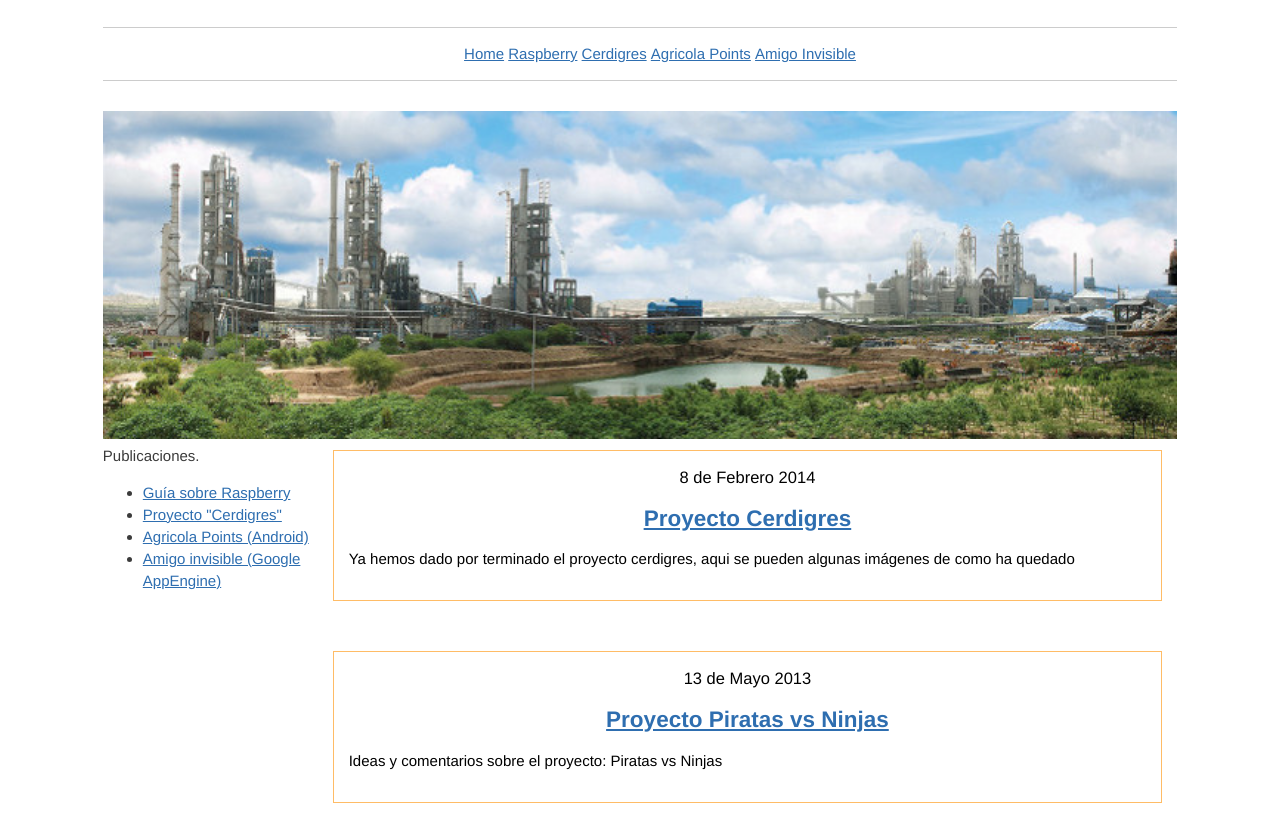
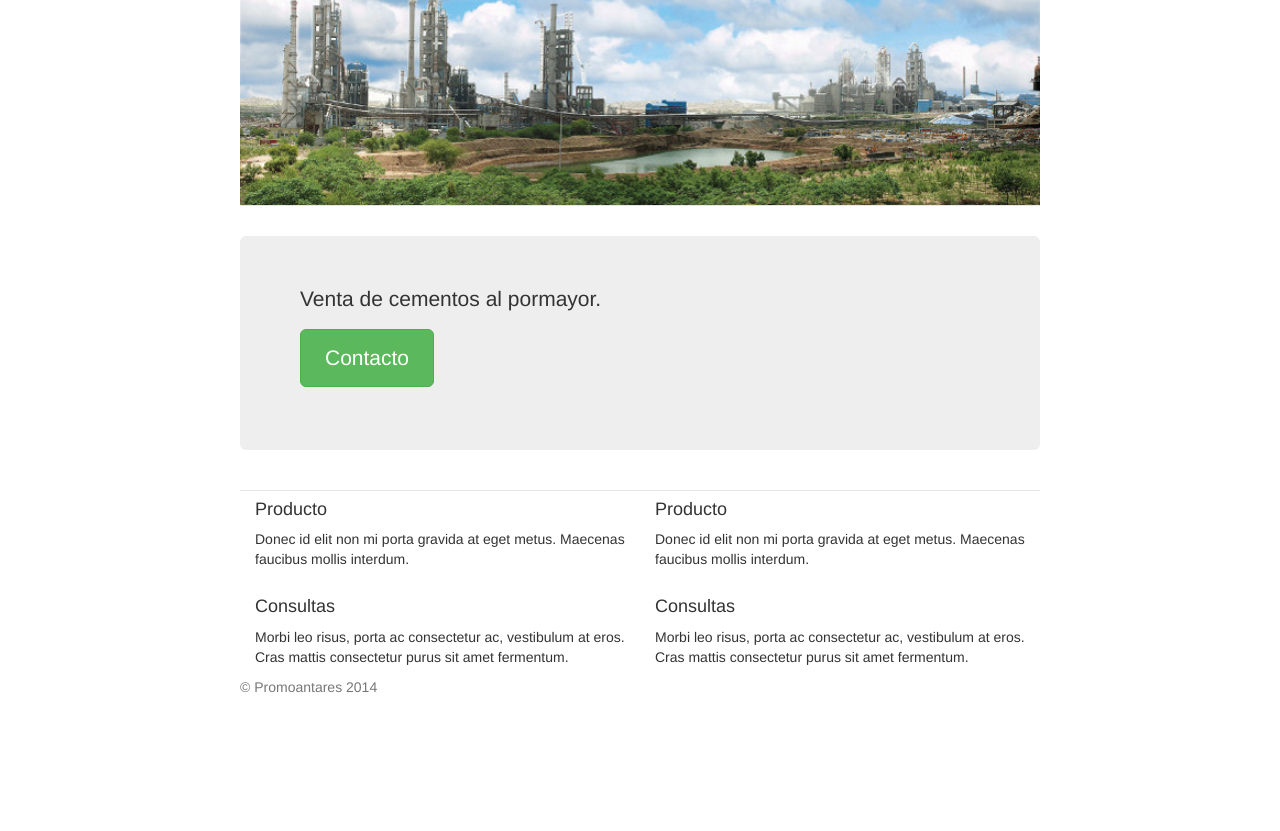
Before and after one commit to pijamarda/promoantares.com, a plain HTML site: page index.html in a window 1280 px wide. Shown: the part 262-1093 px from the top of the page. After the commit the page ends 1029 px from the top, so only its background shows below. Drawn offline with nearby package versions, Linux system fonts and the light colour scheme.

Commit message:
index modificado 2

```diff
--- a/css/zeneke.css
+++ /dev/null
@@ -1,145 +0,0 @@
-/* CSS de zeneke */
-
-body {
-    text-align:left;
-    background: #ffffff;
-	color: #3B3B3B;
-	font: 15px/22px 'Helvetica Neue', sans-serif;
-}
-
-h1 {color:black;text-align:center;}
-h2 {color:black;text-align:left;}
-h3 {color:black;text-align:center;}
-p {color:black;text-align:left;}
-
-/**
- * Links
- */
-
-a {
-  color: #2e6eb0;
-  text-decoration: underline;
-}
-
-a:active {
- 	color: #000;
-}
-
-a:hover,
-a:active {
-	outline: none;
-}
-
-a:focus,
-a:hover {
-	color: #f43059;
-}
-
-a:focus {
-	outline: dotted thin;
-}
-
-a:link {
-  -webkit-tap-highlight-color: #fe7793;
-}
-
-#wrapper {
-    width:85%;
-    margin-left:auto; /* "auto" to help center the wrapper along with margin-right */
-    margin-right:auto; /* "auto" to help center the wrapper along with margin-left */
-}
-
-#header {
-    width:100%; /* Takes 100% width of wrapper's width */
-    color: #ffffff;
-	font-size: 35px;
-	font-weight: normal;
-	line-height: 1;
-    margin: 0;
-	padding: 0;
-	word-wrap: break-word;
-
-}
-
-#navigation_left {
-    width:20%;
-    float:left; /* Positions navigation to left and allows for other elements to positioned next to it rather than below it*/
-}
-
-#navigation_top {
-    border:1px solid #ccc;
-    border-width:1px 0;
-    list-style:none;
-    margin:0;
-    padding:0;
-    text-align:center;
-    margin-bottom: 2em;
-}
-
-#navigation_top li{
-    display:inline;
-}
-
-
-#content {
-    width:80%;
-    float:right; /* Positions content right next to the navigation section instead of under it.
-                    Floating to the right works just the same way, in this case */
-}
-
-#footer {
-    clear:both; /* Makes absolute sure to position footer under BOTH the content and navigation bars.*/
-                /* This is known as "clearing a float", and only works when an element(s) above is using the "float" property. */
-    width:100%; /* Takes up 100% width of wrapper */
-    text-align:center;
-    border:1px solid #ccc;
-    border-width:1px 0 0 0;
-}
-
-article {border: 1px solid #ffbc66;
-      	padding: 1em;
-      	margin-left: 1em;
-      	margin-right: 1em;
-        margin-top:5px;
-        margin-bottom:50px;}
-
-article header {
-    text-align: center;
-}
-
-article h1 {
-    color:black;
-    text-align:center;
-    font-size: 1.5em;
-}
-article h2 {
-    color:black;
-    text-align:left;
-    font-size: 1.2em;
-}
-article h3 {
-    color:black;
-    text-align:center;
-    font-size: 1.0em;
-}
-
-article time {
-    color:black;
-    font-size: 1.1em;
-    padding: 5px 0;}
-
-.codebox {
-    /* Below are styles for the codebox (not the code itself) */
-    border:1px solid black;
-    background-color:#EEEEFF;
-    width:300px;
-    overflow:auto;
-    padding:10px;
-    text-align:left; /* esto centra la caja en el medio */
-}
-.codebox code {
-    /* Styles in here affect the text of the codebox */
-    font-size:0.9em;
-    font-family:"Lucida Console";
-    /* You could also put all sorts of styling here, like different font, color, underline, etc. for the code.*/
-}
--- a/index.html
+++ b/index.html
@@ -1,7 +1,8 @@
 <!DOCTYPE html>
 <head>
 	<meta charset="utf-8" />
-	<link rel="stylesheet" href="css/zeneke.css" />
+	<link rel="stylesheet" href="css/bootstrap.min.css" />
+	<link rel="stylesheet" href="css/promoantares.css" />
 	<title>Promoantares</title>
 	<script src="http://code.jquery.com/jquery-2.1.0.min.js"></script>
 	<script src="js/angular.min.js"></script>
@@ -9,46 +10,46 @@
 	<script src="js/app.js"></script>
 </head>
 <body ng-app="App">
-	<div id="wrapper">
-		<div id="header">
-			<hgroup>
-				<h1> <img src="img/promo_img.png"> Promoantares  </h1>
+
+	<div class="container">
+      <div class="header">
+        <ul class="nav nav-pills pull-right">
+          <li class="active"><a ui-sref="home">Home</a></li>
+
+          <li><a href="mailto:info@promoantares.com">Contacto</a></li>
+        </ul>
+        <h1> <img src="img/promo_img.png"> Promoantares</h1>
+        <img style="width:100%" src="img/2.jpg" />
+      </div>
+
+      <div class="jumbotron">
+        <p class="lead">Venta de cementos al pormayor.</p>
+        <p><a class="btn btn-lg btn-success" href="mailto:info@promoantares.com" role="button">Contacto</a></p>
+      </div>
+
+      <div class="row marketing">
+        <div class="col-lg-6">
+          <h4>Producto</h4>
+          <p>Donec id elit non mi porta gravida at eget metus. Maecenas faucibus mollis interdum.</p>
+
+          <h4>Consultas</h4>
+          <p>Morbi leo risus, porta ac consectetur ac, vestibulum at eros. Cras mattis consectetur purus sit amet fermentum.</p>
 
 
-			</hgroup>
-		</div>
+        </div>
 
-		<div id="navigation_top">
+        <div class="col-lg-6">
+          <h4>Producto</h4>
+          <p>Donec id elit non mi porta gravida at eget metus. Maecenas faucibus mollis interdum.</p>
 
-			<ul>
-			    <li><a ui-sref="home">Home</a></li>
-			    <li><a ui-sref="articulo-rpi">Raspberry</a></li>
-			    <li><a ui-sref="articulo-cerdigres">Cerdigres</a></li>
-			    <li><a ui-sref="articulo-agricola">Agricola Points</a></li>
-			    <li><a ui-sref="articulo-amigo">Amigo Invisible</a></li>
-			</ul>
-	    </div>
-	    <img style="width:100%" src="img/2.jpg" />
+          <h4>Consultas</h4>
+          <p>Morbi leo risus, porta ac consectetur ac, vestibulum at eros. Cras mattis consectetur purus sit amet fermentum.</p>
+      </div>
 
-	    <div>
-	    	<div ui-view></div>
-	    </div>
+      <div class="footer">
+        <p>&copy; Promoantares 2014</p>
+      </div>
 
+    </div> <!-- /container -->
 
-		<div id="footer">
-		<p>&#169; 2014&#8211; <a href="#">Zeneke</a></p>
-		<p>
-			<a href="http://validator.w3.org/check?uri=http%3A%2F%2Fwww.zeneke.com%2F">
-			    <img style="border:0;width:88px;height:31px"
-			        src="http://www.w3.org/Icons/valid-html401-blue"
-			        alt="¡HTML4 Válido!" />
-			</a>
-			<a href="http://jigsaw.w3.org/css-validator/validator?uri=zeneke.com&profile=css3&usermedium=all&warning=1&vextwarning=">
-			    <img style="border:0;width:88px;height:31px"
-			        src="http://jigsaw.w3.org/css-validator/images/vcss-blue"
-			        alt="¡CSS Válido!" />
-			</a>
-		</p>
-		</div>
-	</div>
 </body>
```
